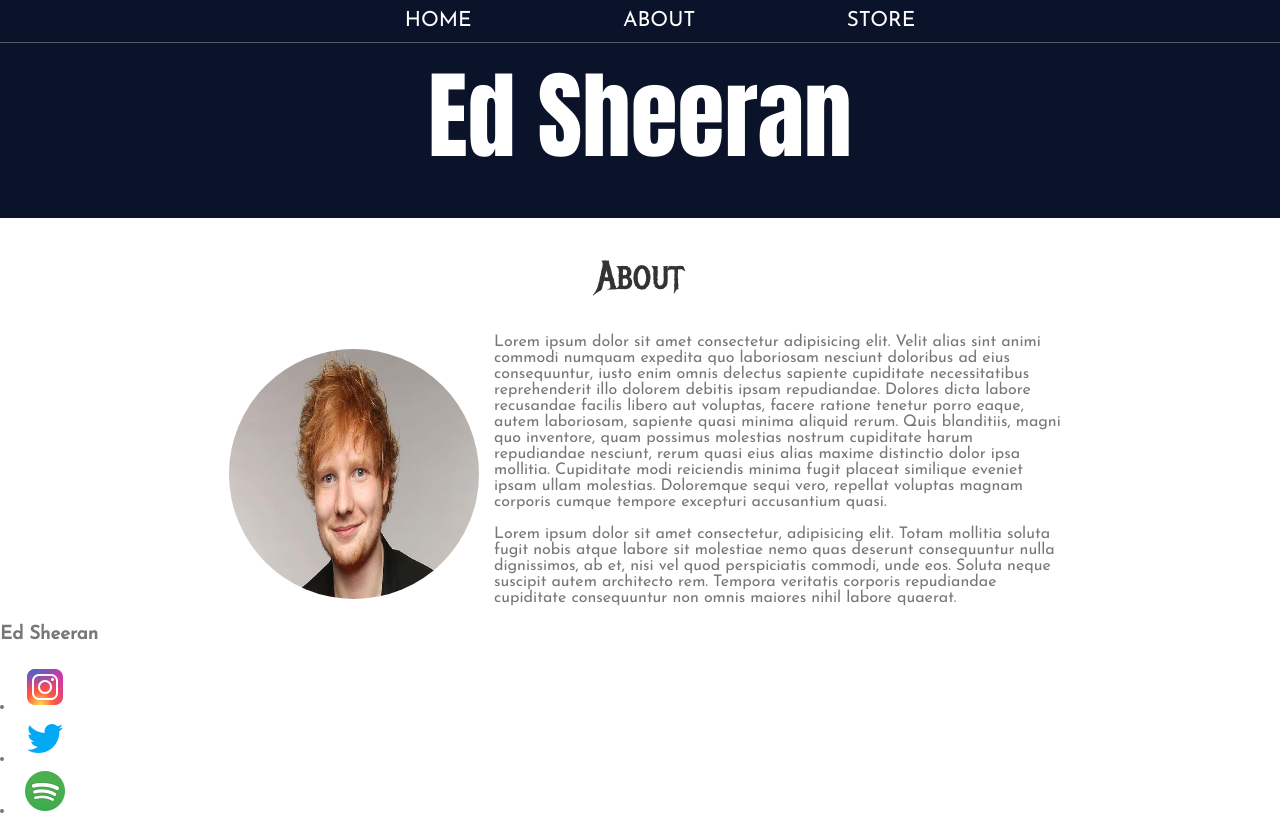
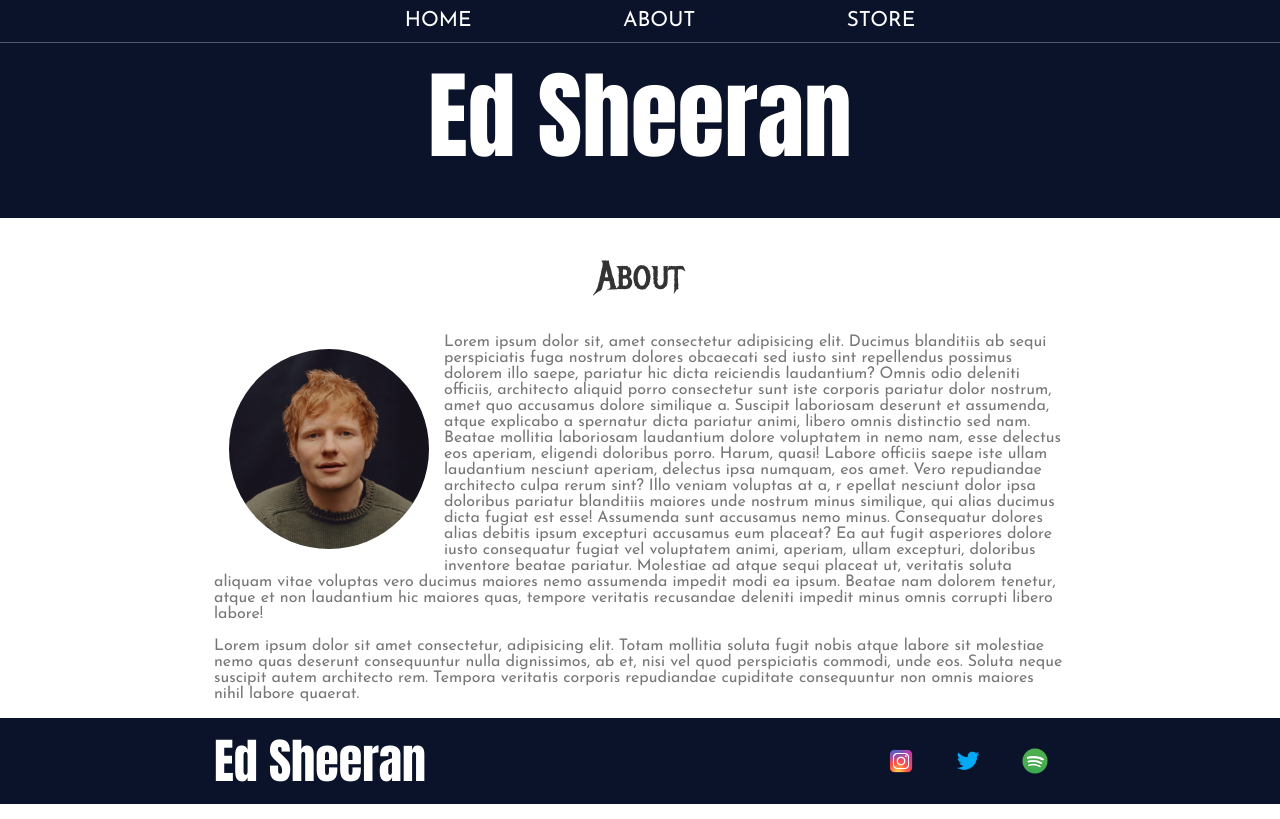
Before and after one commit to yogialfin23/WebDev, a plain HTML site: page webdev_simplified/about.html in a window 1280 px wide. Drawn offline with Linux system fonts and the light colour scheme.

Commit message:
pop commit day 4

```diff
--- a/webdev_simplified/about.html
+++ b/webdev_simplified/about.html
@@ -22,25 +22,39 @@
     </header>
     <section class="content-section container">
         <h2 class="section-header">About</h2>
-        <img src="img/ed_sheeran.jpg" alt="Ed Sheeran" class="about-singer-image">
-        <p>Lorem ipsum dolor sit amet consectetur adipisicing elit. Velit alias sint animi commodi numquam expedita quo
-            laboriosam nesciunt doloribus ad eius consequuntur, iusto enim omnis delectus sapiente cupiditate
-            necessitatibus reprehenderit illo dolorem debitis ipsam repudiandae. Dolores dicta labore recusandae facilis
-            libero aut voluptas, facere ratione tenetur porro eaque, autem laboriosam, sapiente quasi minima aliquid
-            rerum. Quis blanditiis, magni quo inventore, quam possimus molestias nostrum cupiditate harum repudiandae
-            nesciunt, rerum quasi eius alias maxime distinctio dolor ipsa mollitia. Cupiditate modi reiciendis minima
-            fugit placeat similique eveniet ipsam ullam molestias. Doloremque sequi vero, repellat voluptas magnam
-            corporis cumque tempore excepturi accusantium quasi.</p>
+        <img src="img/ed.jpeg" alt="Ed Sheeran" class="about-singer-image">
+        <p>Lorem ipsum dolor sit, amet consectetur adipisicing elit. Ducimus blanditiis ab sequi
+            perspiciatis fuga nostrum dolores obcaecati sed iusto sint repellendus possimus dolorem
+            illo saepe, pariatur hic dicta reiciendis laudantium? Omnis odio deleniti officiis,
+            architecto aliquid porro consectetur sunt iste corporis pariatur dolor nostrum, amet quo
+            accusamus dolore similique a. Suscipit laboriosam deserunt et assumenda, atque explicabo a
+            spernatur dicta pariatur animi, libero omnis distinctio sed nam. Beatae mollitia laboriosam
+            laudantium dolore voluptatem in nemo nam, esse delectus eos aperiam, eligendi doloribus porro.
+            Harum, quasi! Labore officiis saepe iste ullam laudantium nesciunt aperiam, delectus ipsa
+            numquam, eos amet. Vero repudiandae architecto culpa rerum sint? Illo veniam voluptas at a, r
+            epellat nesciunt dolor ipsa doloribus pariatur blanditiis maiores unde nostrum minus similique,
+            qui alias ducimus dicta fugiat est esse! Assumenda sunt accusamus nemo minus. Consequatur dolores
+            alias debitis ipsum excepturi accusamus eum placeat? Ea aut fugit asperiores dolore iusto
+            consequatur fugiat vel voluptatem animi, aperiam, ullam excepturi, doloribus inventore beatae
+            pariatur. Molestiae ad atque sequi placeat ut, veritatis soluta aliquam vitae voluptas vero
+            ducimus maiores nemo assumenda impedit modi ea ipsum. Beatae nam dolorem tenetur, atque et non
+            laudantium hic maiores quas, tempore veritatis recusandae deleniti impedit minus omnis corrupti
+            libero labore!</p>
         <p>Lorem ipsum dolor sit amet consectetur, adipisicing elit. Totam mollitia soluta fugit nobis atque labore sit
             molestiae nemo quas deserunt consequuntur nulla dignissimos, ab et, nisi vel quod perspiciatis commodi, unde
             eos. Soluta neque suscipit autem architecto rem. Tempora veritatis corporis repudiandae cupiditate
             consequuntur non omnis maiores nihil labore quaerat.</p>
     </section>
-    <footer>
-        <h3>Ed Sheeran</h3>
-        <li><a href="https://instagram.com" target="_blank"><img src="img/instagram.png" alt="Instagram"></a></li>
-        <li><a href="https://twitter.com" target="_blank"><img src="img/twitter.png" alt="Twitter"></a></li>
-        <li><a href="https://spotify.com" target="_blank"><img src="img/spotify.png" alt="Spotify"></a></li>
+    <footer class="main-footer">
+        <div class="container main-footer-container">
+            <h3 class="singer-name">Ed Sheeran</h3>
+            <ul class="nav footer-nav">
+                <li><a href="https://instagram.com" target="_blank"><img src="img/instagram.png" alt="Instagram"></a>
+                </li>
+                <li><a href="https://twitter.com" target="_blank"><img src="img/twitter.png" alt="Twitter"></a></li>
+                <li><a href="https://spotify.com" target="_blank"><img src="img/spotify.png" alt="Spotify"></a></li>
+            </ul>
+        </div>
     </footer>
 </body>
 
--- a/webdev_simplified/css/style.css
+++ b/webdev_simplified/css/style.css
@@ -52,7 +52,7 @@
 .singer-name {
     color: white;
     font-family: Anton, sans-serif;
-    font-size: 4em;
+    font-size: 3em;
     text-align: center;
     font-weight: normal;
     margin: 0;
@@ -63,6 +63,10 @@
 }
 
 .content-section {
+    margin: 1em;
+}
+
+.container {
     max-width: 900px;
     margin: 0 auto;
     padding: 0 1.5em;
@@ -78,11 +82,33 @@
 
 .about-singer-image {
     float: left;
-    height: 250px;
-    width: 250px;
+    height: 200px;
+    width: 200px;
     margin: 15px;
     border-radius: 50%;
 }
 
-/* .container {
-} */
+.main-footer {
+    background-color: #0b132b;
+    color: white;
+    padding: .25em 0;
+}
+
+.main-footer-container {
+    display: flex;
+    align-items: center;
+}
+
+.main-footer-container ul {
+    flex-grow: 1;
+    text-align: end;
+}
+
+.footer-nav li {
+    padding: 0 .5em;
+}
+
+.footer-nav img {
+    width: 30px;
+    height: 30px;
+}
```
Also changed, not shown: webdev_simplified/img/ed.jpeg (added), webdev_simplified/img/ed_sheeran.jpg (deleted).
